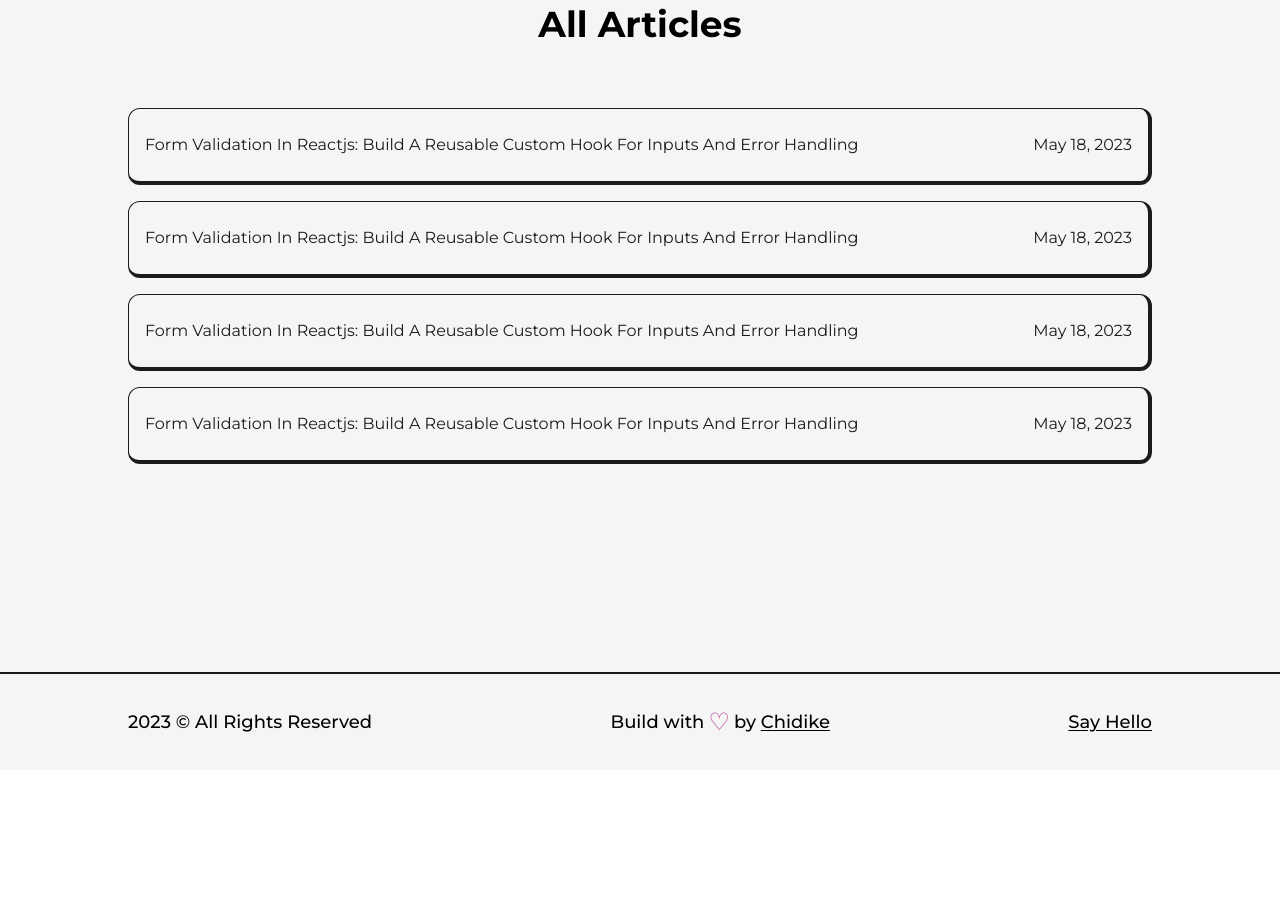
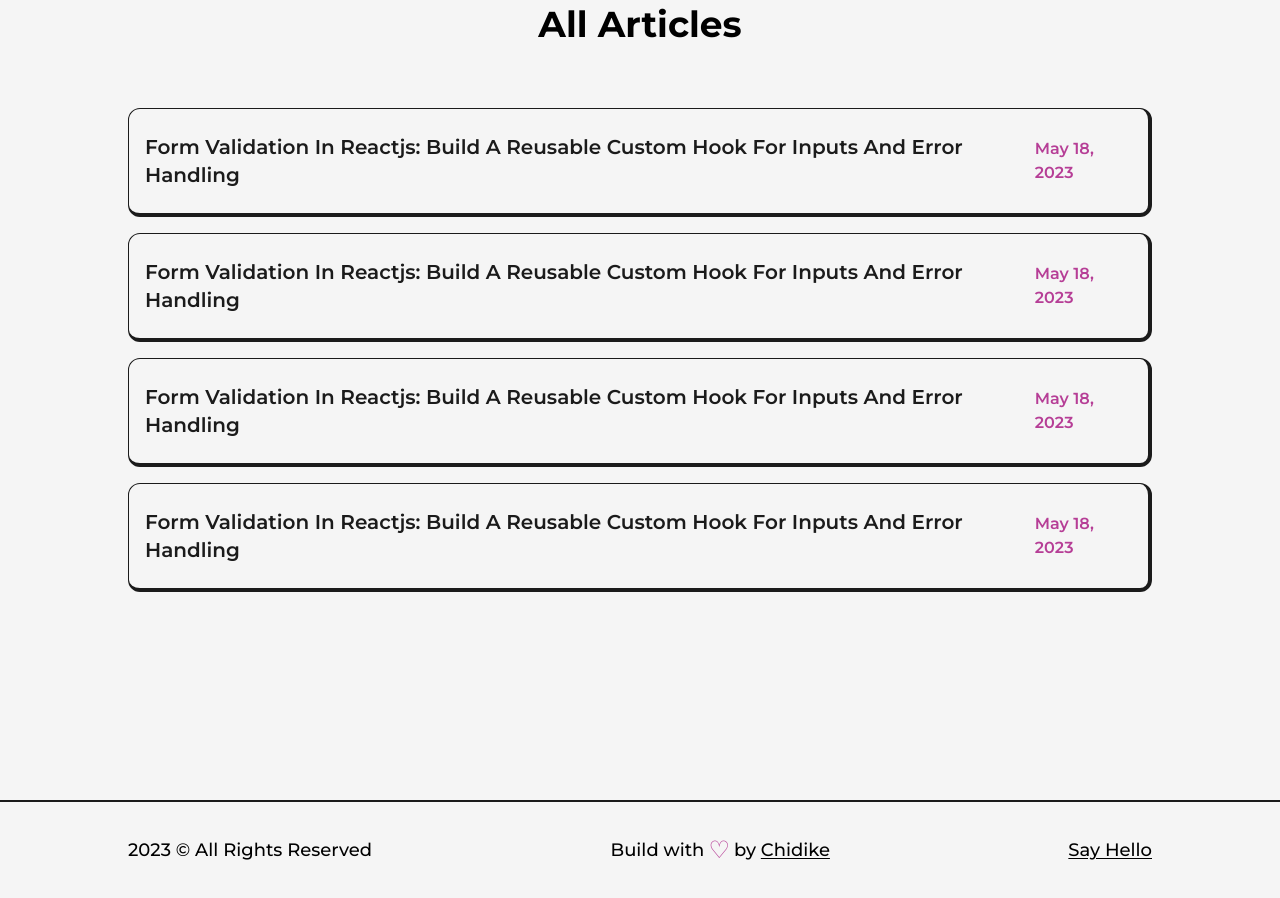
Before and after one commit to lacegiovanni17/Nextjs-dev-Portfolio, a Next.js app: page /articles in a window 1280 px wide. Shown: the part 1140-2038 px from the top of the page. Before the commit the page ends 1910 px from the top, so only its background shows below. Built offline with nearby package versions, Linux system fonts and the light colour scheme.

Commit message:
added new feat

```diff
--- a/src/pages/articles.js
+++ b/src/pages/articles.js
@@ -7,20 +7,57 @@ import React from "react";
 import article1 from "../../public/images/articles/pagination component in reactjs.jpg";
 import article2 from "../../public/images/articles/create loading screen in react js.jpg";
 import article3 from "../../public/images/articles/create modal component in react using react portals.png";
-import { motion } from "framer-motion";
+import { motion, useMotionValue } from "framer-motion";
+import { useRef } from "react";
 
 const FramerImage = motion(Image);
 
-const Article = ({img, title, date, link}) => {
+const MovingImg = ({ title, img, link }) => {
+
+  const x = useMotionValue(0);
+  const y = useMotionValue(0);
+  const imgRef = useRef(null);
+
+  function handleMouse(event){
+    imgRef.current.style.display = "inline-block";
+    x.set(event.pageX)
+    y.set(-10)
+  }
+
+  function handleMouseLeave(event){
+    imgRef.current.style.display = "none";
+    x.set(0);
+    y.set(0);
+  }
+
+  return (
+    <Link
+      href={link}
+      target="_blank"
+      onMouseMove={handleMouse}
+      onMouseLeave={handleMouseLeave}
+    >
+      <h2 className="capitalize text-xl font-semibold hover:underline">
+        {title}
+      </h2>
+      <Image
+        ref={imgRef}
+        src={img}
+        alt={title}
+        className="w-96 h-auto hidden absolute rounded-lg"
+      />
+    </Link>
+  );
+};
+
+const Article = ({ img, title, date, link }) => {
   return (
     <li className="relative w-full p-4 py-6 my-4 rounded-xl flex items-center justify-between bg-light text-dark first:mt-0 border border-solid border-dark border-r-4 border-b-4">
-      <Link href={link} target="_blank">
-        <h2>{title}</h2>
-      </Link>
-      <span>{date}</span>
+      <MovingImg title={title} img={img} link={link} />
+      <span className="text-primary font-semibold pl-4">{date}</span>
     </li>
-    )
-}
+  );
+};
 
 const FeaturedArticle = ({ img, title, time, summary, link }) => {
   return (
@@ -78,29 +115,35 @@ const articles = () => {
               img={article2}
             />
           </ul>
-          <h2 className="font-bold text-4xl w-full text-center my-16 mt-32">All Articles</h2>
+          <h2 className="font-bold text-4xl w-full text-center my-16 mt-32">
+            All Articles
+          </h2>
           <ul>
             <Article
               title="Form Validation In Reactjs: Build A Reusable Custom Hook For Inputs And Error Handling"
               date="May 18, 2023"
               link="/"
-              img={article3} />
+              img={article3}
+            />
           </ul>
           <Article
             title="Form Validation In Reactjs: Build A Reusable Custom Hook For Inputs And Error Handling"
             date="May 18, 2023"
             link="/"
-              img={article3} />
+            img={article3}
+          />
           <Article
             title="Form Validation In Reactjs: Build A Reusable Custom Hook For Inputs And Error Handling"
             date="May 18, 2023"
             link="/"
-              img={article3} />
+            img={article3}
+          />
           <Article
             title="Form Validation In Reactjs: Build A Reusable Custom Hook For Inputs And Error Handling"
             date="May 18, 2023"
             link="/"
-              img={article3} />
+            img={article3}
+          />
         </Layout>
       </main>
     </>
```
Lines whose indentation alone changed are shown as unchanged.
